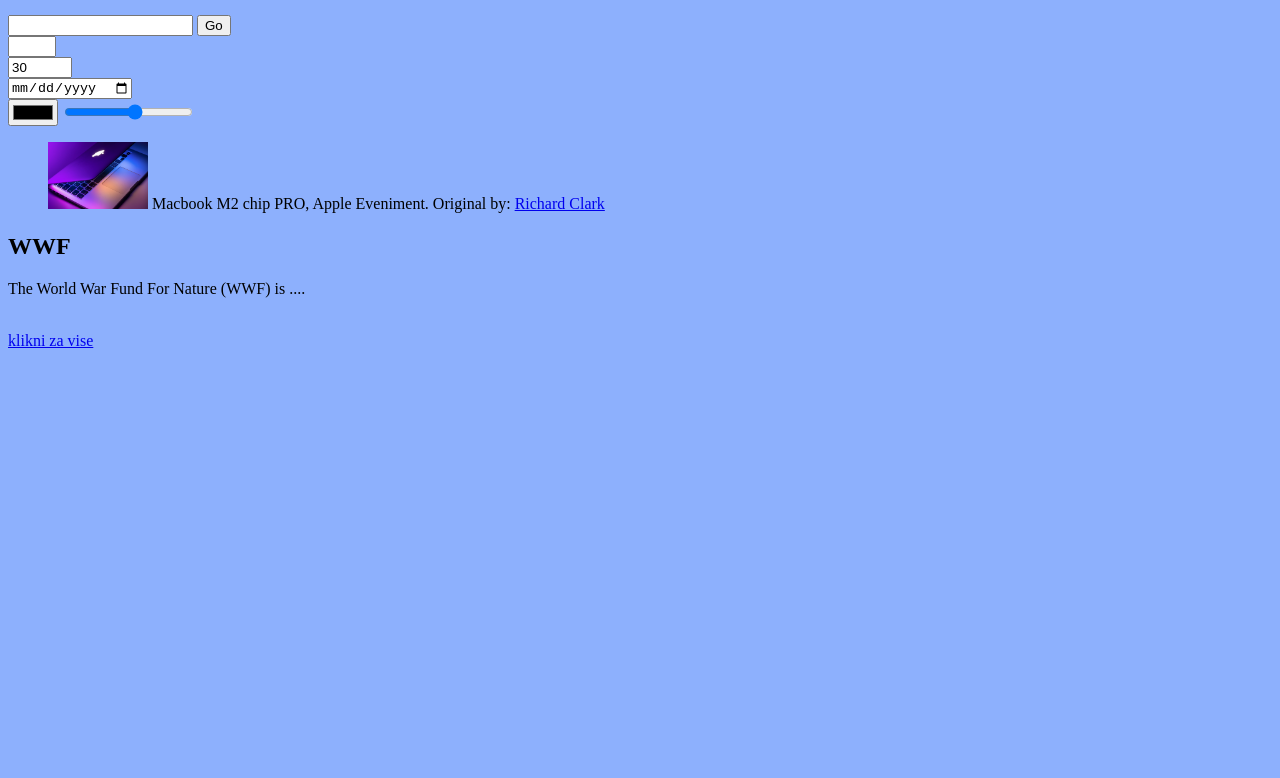
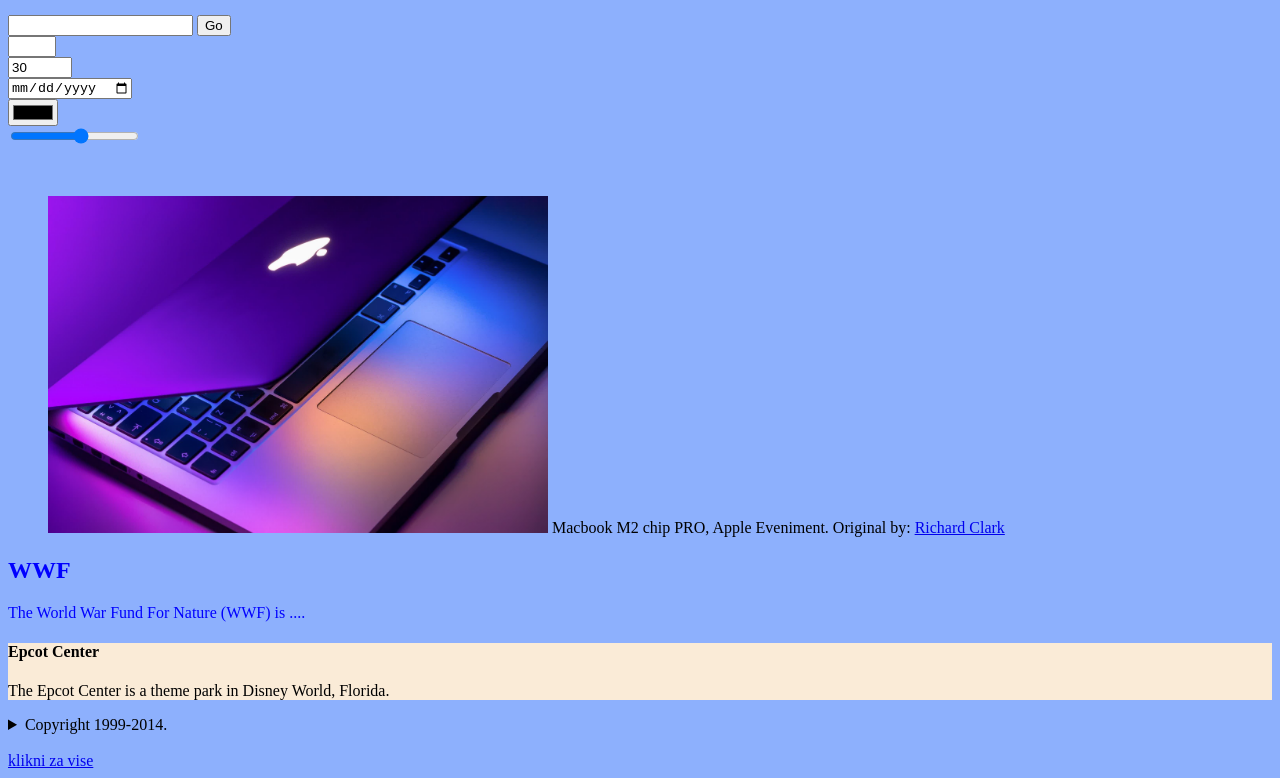
Before and after one commit to markkcamaj/websajt, a plain HTML site: page index.html in a window 1280 px wide. Shown: the part 1694-2472 px from the top of the page. Before the commit the page ends 2052 px from the top, so only its background shows below. Drawn offline with Linux system fonts and the light colour scheme.

Commit message:
Update index.html

```diff
--- a/index.html
+++ b/index.html
@@ -141,20 +141,32 @@ Kliknite na PLAY button da biste video otvorili: <br>
 <input type="date" name="bday">
 <br />
 <input type="color" name="favcolor">
+<br/>
 <input type="range" min="1" max="10" name= "Experience" >
 </form>
-
+<br>
 <figure >
-   <img src="APPLE copy.jpg" alt="Macbook" width="100"
+   <img src="APPLE copy.jpg" alt="Macbook" width="500"
    <figcaption> Macbook M2 chip PRO, Apple Eveniment. Original by:
        <a href="https://www.apple.com/mac/"> Richard Clark</a>
      </figcaption>
 </figure>
 
-<section>
+<section style="color: blue;">
     <h1> WWF </h1>
     <p> The World War Fund For Nature (WWF) is ....</p>
 </section>
+
+<aside style="background-color: antiquewhite;">
+<h4>Epcot Center</h4>
+<p> The Epcot Center is a theme park in Disney World, Florida.</p>
+</aside>
+
+<details>
+<summary>Copyright 1999-2014.</summary>
+
+
+</details>
 </body>
 <br>
 <a href= "Drugi slajd.html" >klikni za vise </a>
```
